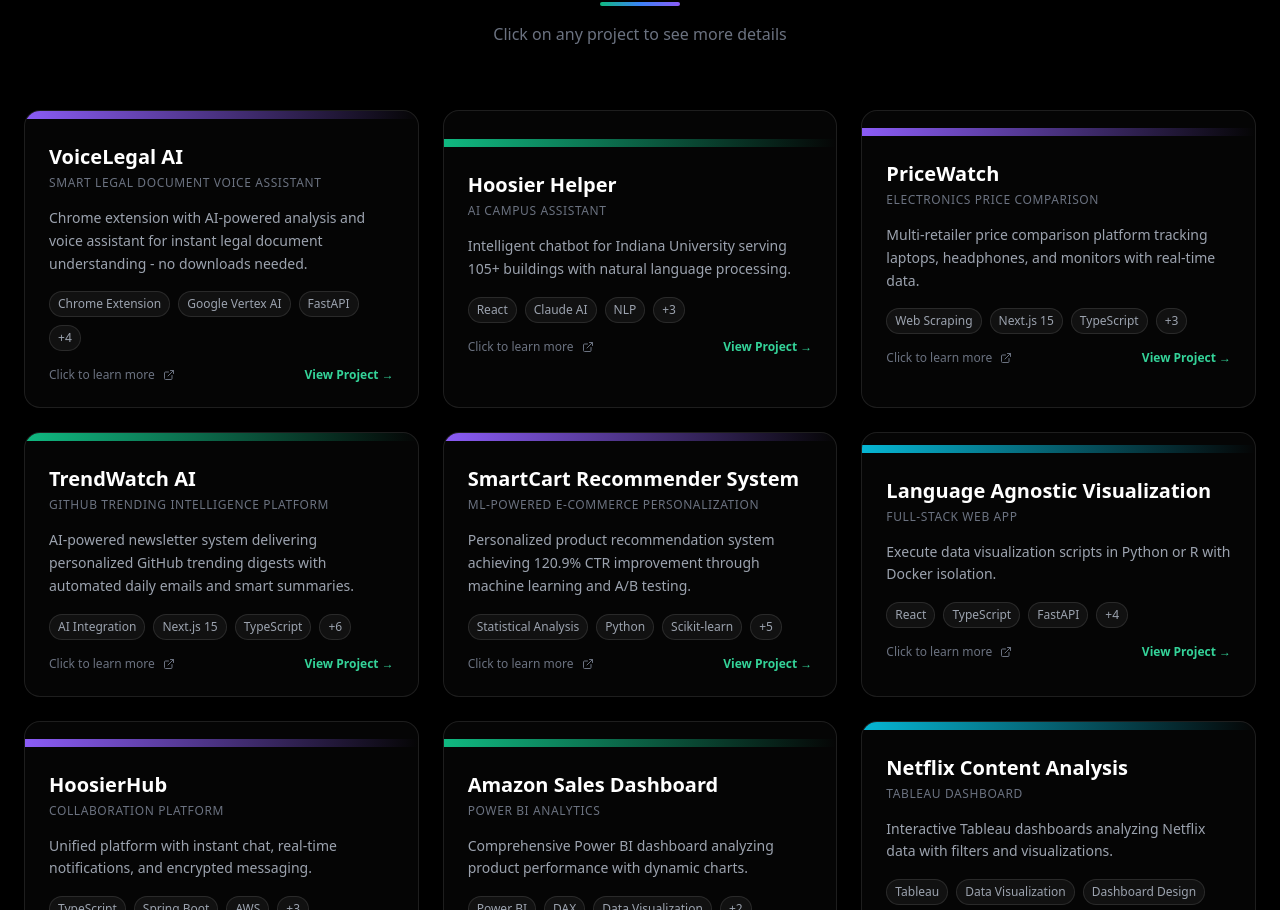
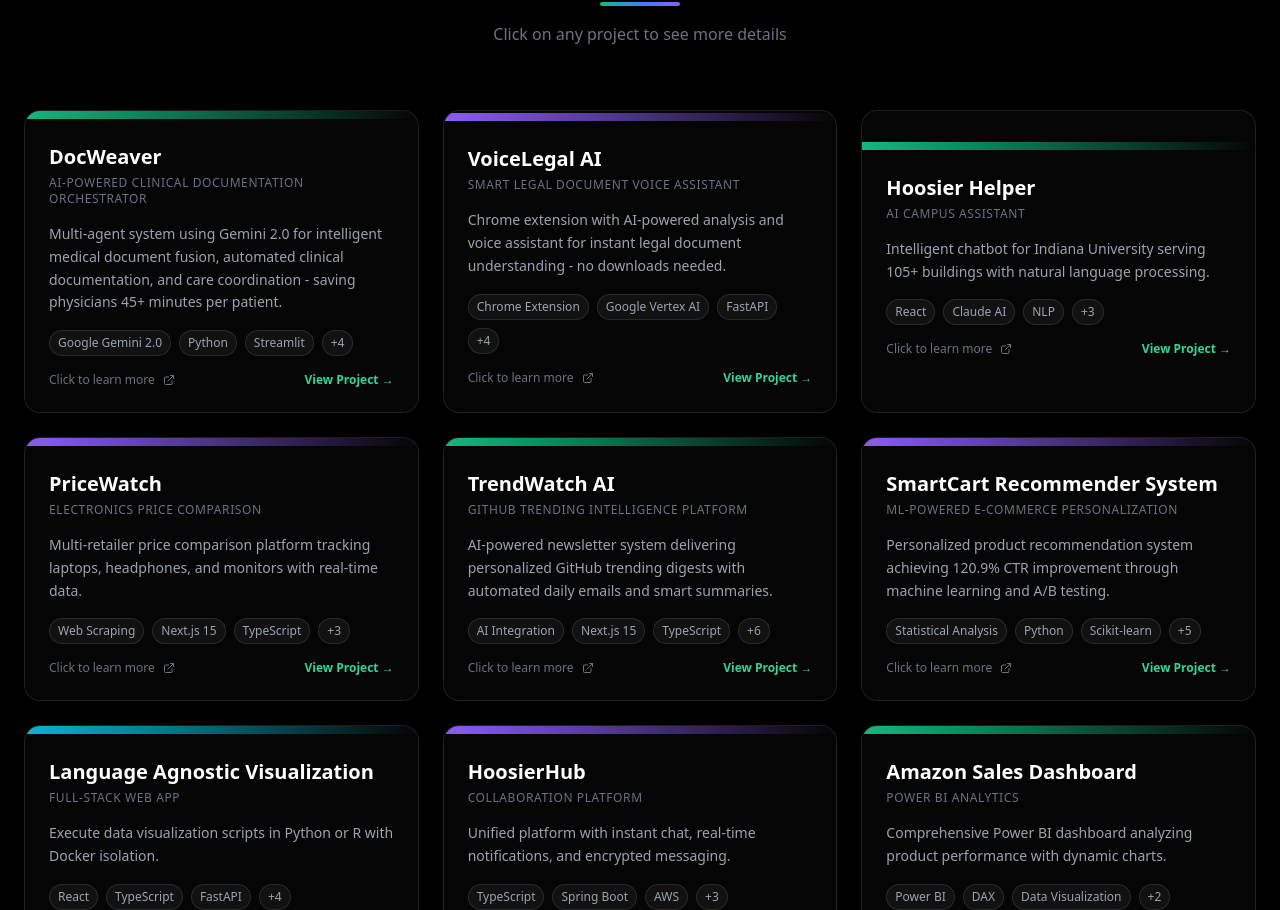
Before and after one commit to neagra12/NewPortfolio, a React (Create React App) app: page / in a window 1280 px wide. Shown: the part 3696-4606 px from the top of the page. Built offline with nearby package versions, Linux system fonts and the light colour scheme.

Commit message:
Added DocWeaver

```diff
--- a/src/components/Portfolio.jsx
+++ b/src/components/Portfolio.jsx
@@ -68,6 +68,21 @@ function Portfolio() {
   };
 
   const projects = [
+    {
+
+  title: 'DocWeaver',
+  subtitle: 'AI-Powered Clinical Documentation Orchestrator',
+  badge: 'Gemini 3 Hackathon',
+  description:
+    'Multi-agent system using Gemini 2.0 for intelligent medical document fusion, automated clinical documentation, and care coordination - saving physicians 45+ minutes per patient.',
+  fullDescription:
+    'Built a sophisticated three-feature clinical AI orchestration system that processes fragmented medical records from multiple sources. The system employs 18+ specialized Gemini 2.0 agents working in parallel to: (1) intelligently fuse data from labs, imaging, visit notes, and discharge summaries using temporal analysis to detect causal relationships (e.g., "ER medication → Lab abnormality"), (2) generate complete SOAP notes with ICD-10/CPT billing codes from 30-second physician dictations, and (3) autonomously create referral letters, schedule follow-ups, and draft patient communications. Achieves true orchestration through async parallel processing, multi-step conditional workflows, and state management across documents - demonstrating the "Action Era" of AI beyond simple prompt wrappers.',
+  tags: ['Google Gemini 2.0', 'Python', 'Streamlit', 'Async Processing', 'FastAPI', 'Healthcare AI', 'Multi-Agent System'],
+  image: '/docweaver.jpg',
+  link: 'https://youtu.be/vzvPgJDEwkU',
+  color: 'emerald'
+},
+
     {
       title: 'VoiceLegal AI',
       subtitle: 'Smart Legal Document Voice Assistant',
```
Also changed, not shown: public/docweaver.jpeg (added).
